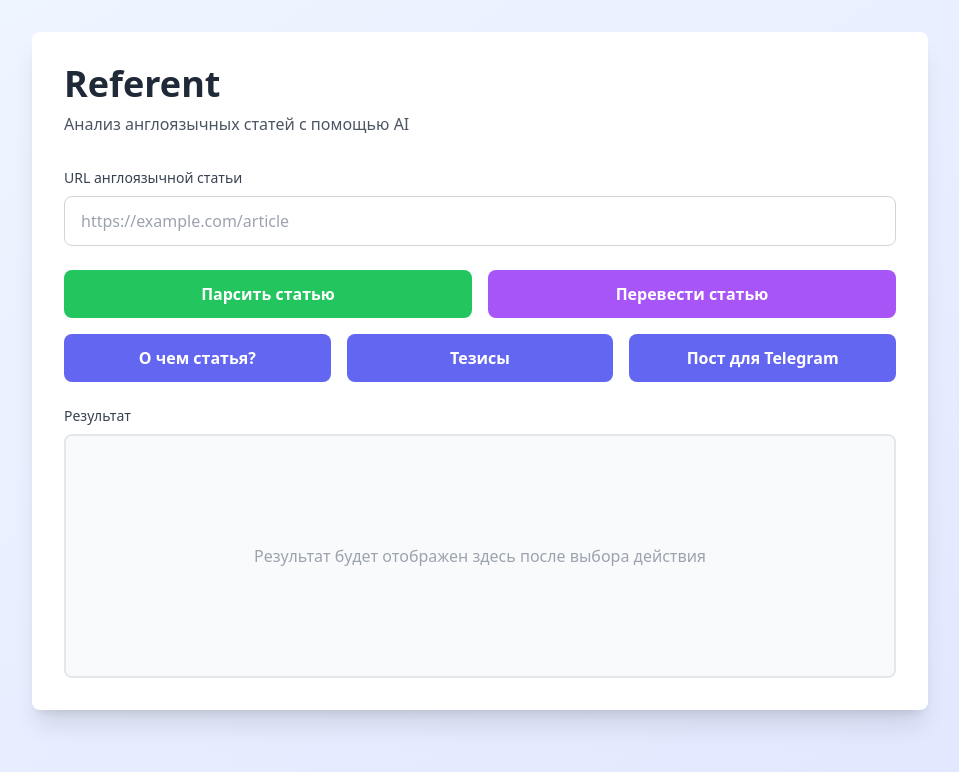
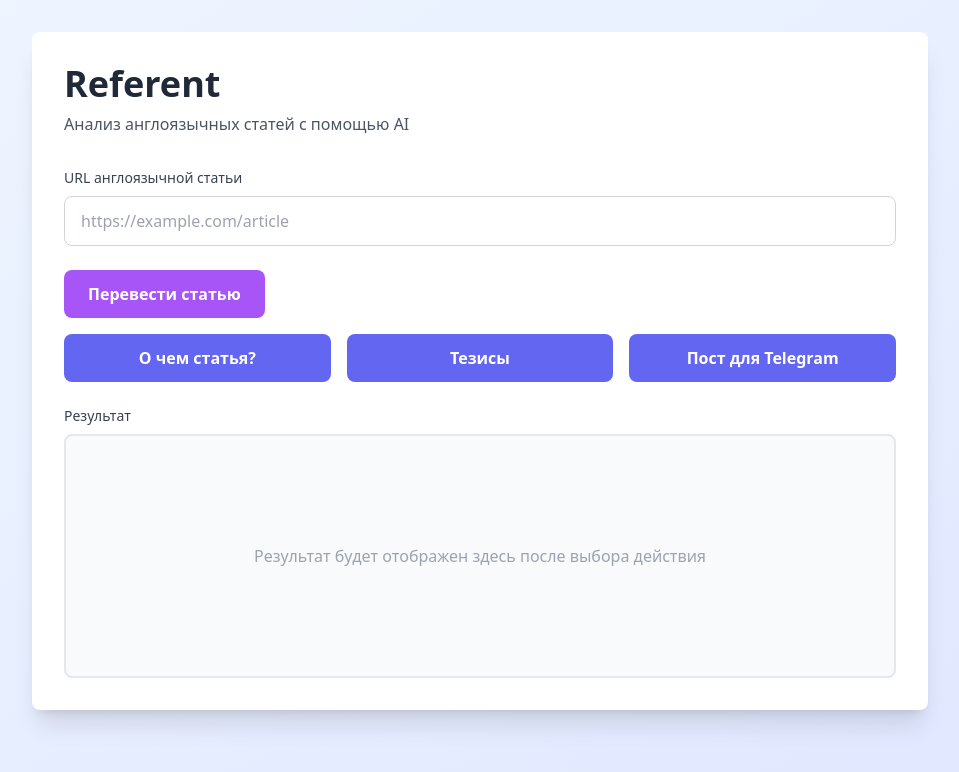
Before and after one commit to shivo-ux/referent, a Next.js app: page / in a window 1280 px wide. Shown: the top 772 px of the page, without its empty margins (160-1119 px from the left). Built offline with nearby package versions, Linux system fonts and the light colour scheme.

Commit message:
Refactor Home component: remove article parsing functionality and related UI elements to streamline user experience.

```diff
--- a/app/page.tsx
+++ b/app/page.tsx
@@ -9,42 +9,6 @@ export default function Home() {
   const [loading, setLoading] = useState(false)
   const [result, setResult] = useState('')
   const [activeAction, setActiveAction] = useState<ActionType>(null)
-
-  const handleParse = async () => {
-    if (!url.trim()) {
-      alert('Пожалуйста, введите URL статьи')
-      return
-    }
-
-    setLoading(true)
-    setActiveAction(null)
-    setResult('')
-
-    try {
-      const response = await fetch('/api/parse', {
-        method: 'POST',
-        headers: {
-          'Content-Type': 'application/json',
-        },
-        body: JSON.stringify({ url }),
-      })
-
-      if (!response.ok) {
-        const error = await response.json()
-        throw new Error(error.error || 'Ошибка при парсинге статьи')
-      }
-
-      const data = await response.json()
-
-      // Форматируем JSON для красивого отображения
-      const jsonResult = JSON.stringify(data, null, 2)
-      setResult(jsonResult)
-    } catch (error) {
-      setResult(`Ошибка: ${error instanceof Error ? error.message : 'Неизвестная ошибка'}`)
-    } finally {
-      setLoading(false)
-    }
-  }
 
   const handleTranslate = async () => {
     if (!url.trim()) {
@@ -163,30 +127,8 @@ export default function Home() {
             />
           </div>
 
-          {/* Кнопки парсинга и перевода */}
-          <div className="grid grid-cols-1 md:grid-cols-2 gap-4 mb-4">
-            <button
-              onClick={handleParse}
-              disabled={loading}
-              className={`px-6 py-3 rounded-lg font-semibold text-white transition-all transform hover:scale-105 active:scale-95 ${
-                loading && activeAction !== null && activeAction !== 'translate'
-                  ? 'bg-gray-400 cursor-not-allowed'
-                  : 'bg-green-500 hover:bg-green-600'
-              }`}
-            >
-              {loading && activeAction === null ? (
-                <span className="flex items-center justify-center">
-                  <svg className="animate-spin -ml-1 mr-2 h-5 w-5 text-white" xmlns="http://www.w3.org/2000/svg" fill="none" viewBox="0 0 24 24">
-                    <circle className="opacity-25" cx="12" cy="12" r="10" stroke="currentColor" strokeWidth="4"></circle>
-                    <path className="opacity-75" fill="currentColor" d="M4 12a8 8 0 018-8V0C5.373 0 0 5.373 0 12h4zm2 5.291A7.962 7.962 0 014 12H0c0 3.042 1.135 5.824 3 7.938l3-2.647z"></path>
-                  </svg>
-                  Парсинг статьи...
-                </span>
-              ) : (
-                'Парсить статью'
-              )}
-            </button>
-
+          {/* Кнопка перевода */}
+          <div className="mb-4">
             <button
               onClick={handleTranslate}
               disabled={loading}
```
